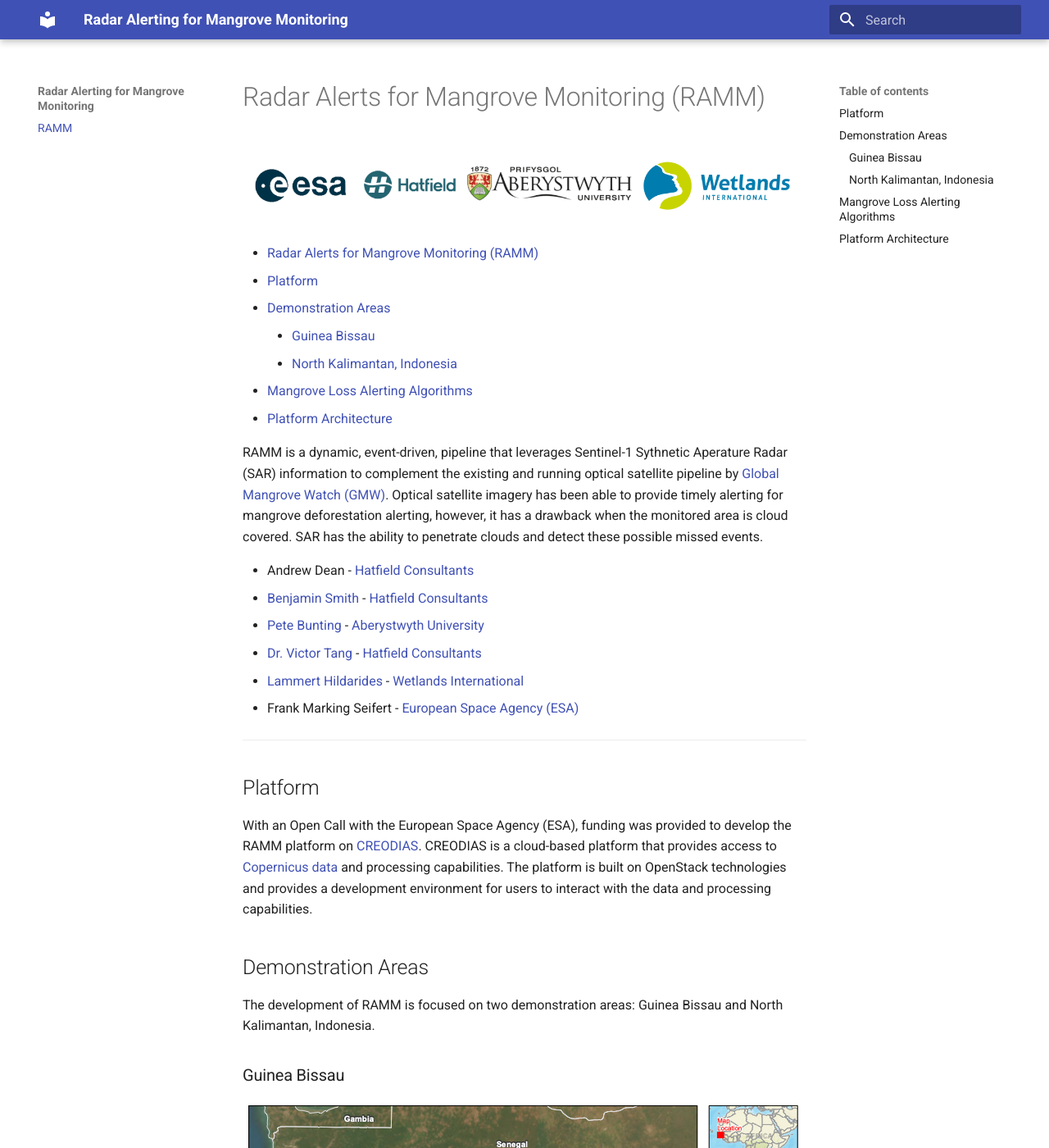
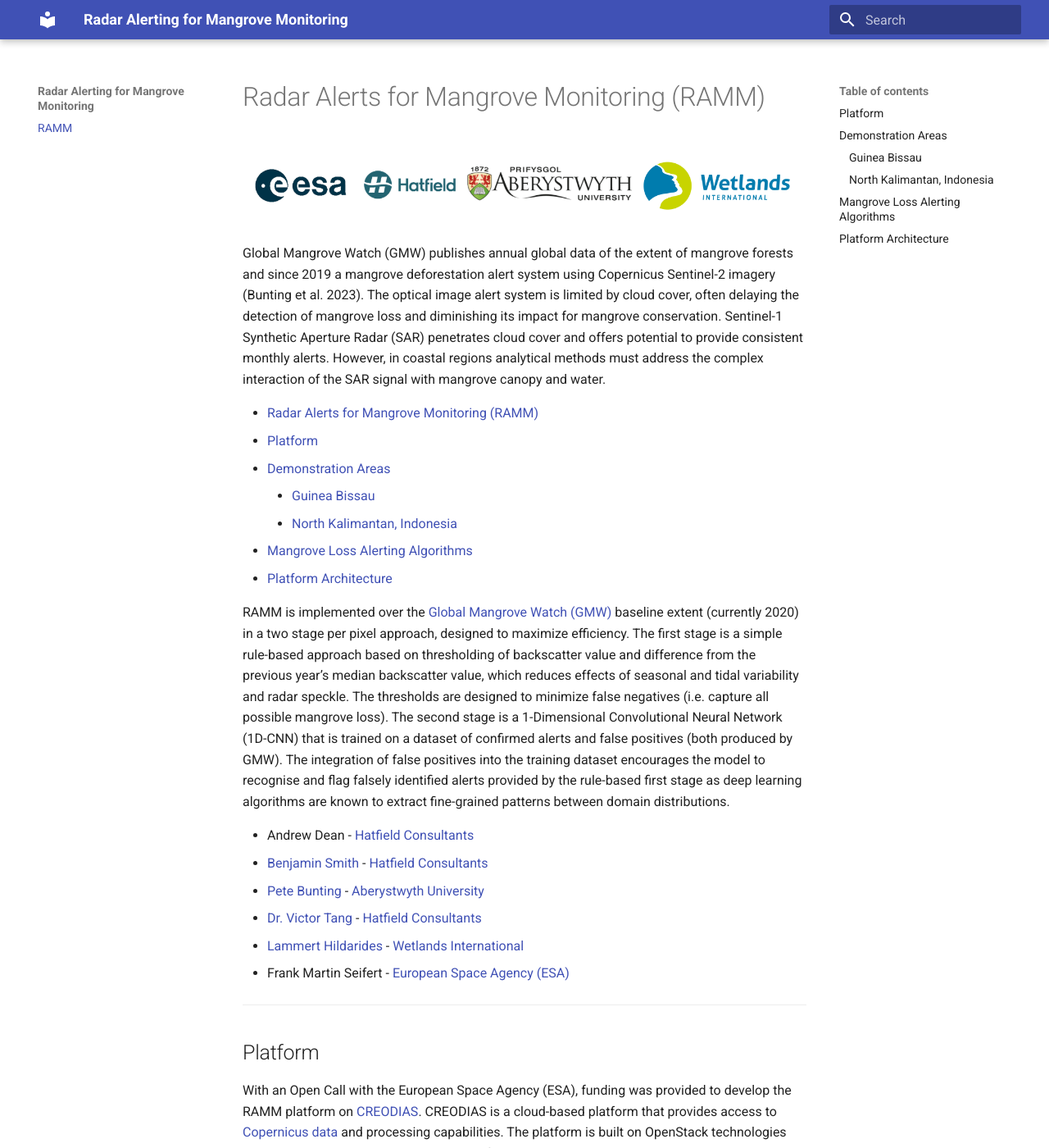
Before and after one commit to globalmangrovewatch/gmw_ramm_docs, an MkDocs documentation site: the page built from docs/index.md, in a window 1280 px wide and 1400 px high. Shown: the whole window at 82% size. Built offline with MkDocs 1.6.1 and Material for MkDocs 9.7.7, drawn with Linux system fonts in a browser that asks for light colours.

Commit message:
fixing intro and typos

```diff
--- a/docs/index.md
+++ b/docs/index.md
@@ -1,6 +1,8 @@
 # Radar Alerts for Mangrove Monitoring (RAMM)
 
 ![company_logos](public/hatfield-esa-wetlandsint-abers.png)
+
+Global Mangrove Watch (GMW) publishes annual global data of the extent of mangrove forests and since 2019 a mangrove deforestation alert system using Copernicus Sentinel-2 imagery (Bunting et al. 2023). The optical image alert system is limited by cloud cover, often delaying the detection of mangrove loss and diminishing its impact for mangrove conservation. Sentinel-1 Synthetic Aperture Radar (SAR) penetrates cloud cover and offers potential to provide consistent monthly alerts. However, in coastal regions analytical methods must address the complex interaction of the SAR signal with mangrove canopy and water.
 
 - [Radar Alerts for Mangrove Monitoring (RAMM)](#radar-alerts-for-mangrove-monitoring-ramm)
   - [Platform](#platform)
@@ -10,23 +12,18 @@
   - [Mangrove Loss Alerting Algorithms](#mangrove-loss-alerting-algorithms)
   - [Platform Architecture](#platform-architecture)
 
-
-RAMM is a dynamic, event-driven, pipeline that leverages
-Sentinel-1 Sythnetic Aperature Radar (SAR) information to
-complement the existing and running optical satellite
-pipeline by [Global Mangrove Watch (GMW)](https://www.globalmangrovewatch.org/).
-Optical satellite imagery has been able to provide timely
-alerting for mangrove deforestation alerting, however, it
-has a drawback when the monitored area is cloud covered.
-SAR has the ability to penetrate clouds and detect these
-possible missed events.
+RAMM is implemented over the [Global Mangrove Watch (GMW)](https://www.globalmangrovewatch.org/) baseline extent (currently 2020) in a two stage per pixel approach, designed to maximize efficiency.
+The first stage is a simple rule-based approach based on thresholding of backscatter value and difference from the previous year’s median backscatter value, which reduces effects of seasonal and tidal variability and radar speckle.
+The thresholds are designed to minimize false negatives (i.e. capture all possible mangrove loss).
+The second stage is a 1-Dimensional Convolutional Neural Network (1D-CNN) that is trained on a dataset of confirmed alerts and false positives (both produced by GMW).
+The integration of false positives into the training dataset encourages the model to recognise and flag falsely identified alerts provided by the rule-based first stage as deep learning algorithms are known to extract fine-grained patterns between domain distributions.
 
 - Andrew Dean - [Hatfield Consultants](https://hatfieldgroup.com)
 - [Benjamin Smith](https://github.com/bnjam) - [Hatfield Consultants](https://hatfieldgroup.com)
 - [Pete Bunting](https://github.com/petebunting) - [Aberystwyth University](https://www.aber.ac.uk/en/)
 - [Dr. Victor Tang](https://github.com/weigangtang) - [Hatfield Consultants](https://hatfieldgroup.com)
 - [Lammert Hildarides](https://github.com/lhilarides) - [Wetlands International](https://www.wetlands.org)
-- Frank Marking Seifert - [European Space Agency (ESA)](https://www.esa.int)
+- Frank Martin Seifert - [European Space Agency (ESA)](https://www.esa.int)
 
 ---
 
```
